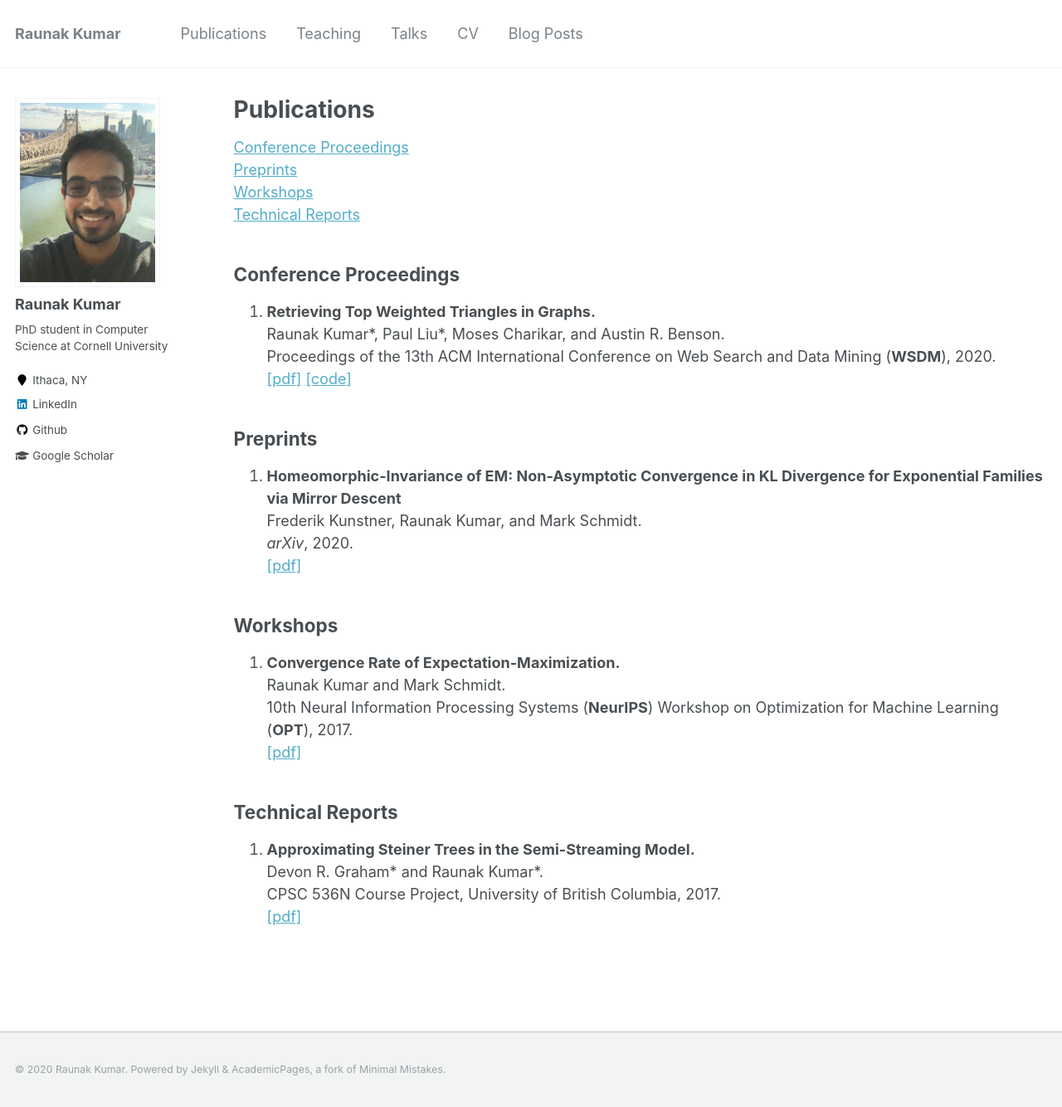
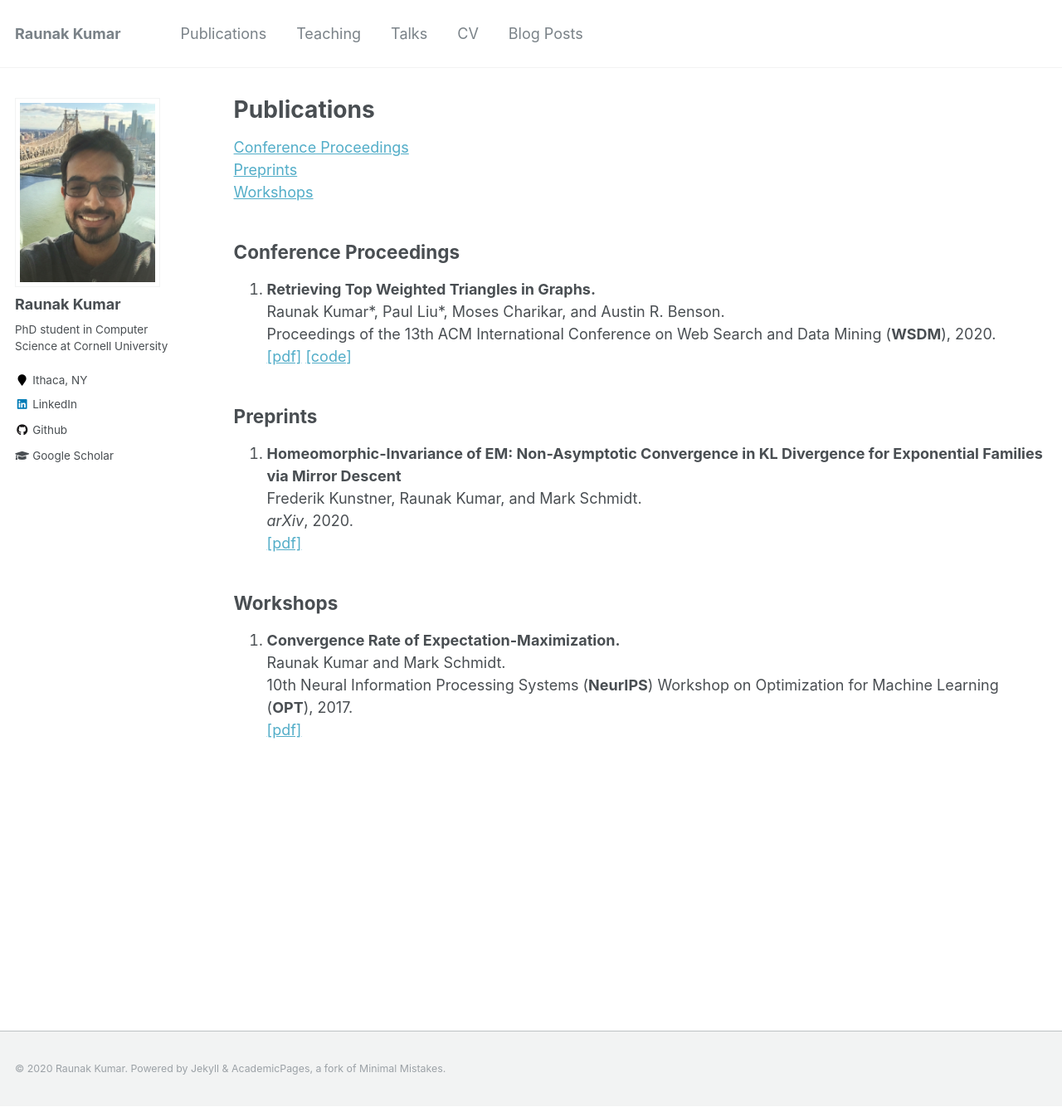
Before and after one commit to raunakkmr/raunakkmr.github.io, a Jekyll site: the page built from _pages/publications.md, in a window 1280 px wide and 1334 px high. Shown: the whole window at 83% size. Built offline with Jekyll 4.4.1, drawn with Linux system fonts in a browser that asks for light colours.

Commit message:
updated publications

```diff
--- a/_pages/publications.md
+++ b/_pages/publications.md
@@ -8,7 +8,6 @@ author_profile: true
 [Conference Proceedings](#conference-proceedings)
 [Preprints](#preprints)
 [Workshops](#workshops)
-[Technical Reports](#technical-reports)
 
 ## Conference Proceedings
 
@@ -33,10 +32,3 @@ author_profile: true
    10th Neural Information Processing Systems (**NeurIPS**) Workshop on
    Optimization for Machine Learning (**OPT**), 2017.
    [\[pdf\]](../files/kumar2017convergence.pdf)
-
-## Technical Reports
-
-1. **Approximating Steiner Trees in the Semi-Streaming Model.**
-   Devon R. Graham\* and Raunak Kumar\*.
-   CPSC 536N Course Project, University of British Columbia, 2017.
-   [\[pdf\]](../files/graham2017approx.pdf)
```
Also changed, not shown: _pages/tmp.md (added, +6 -0 lines).
